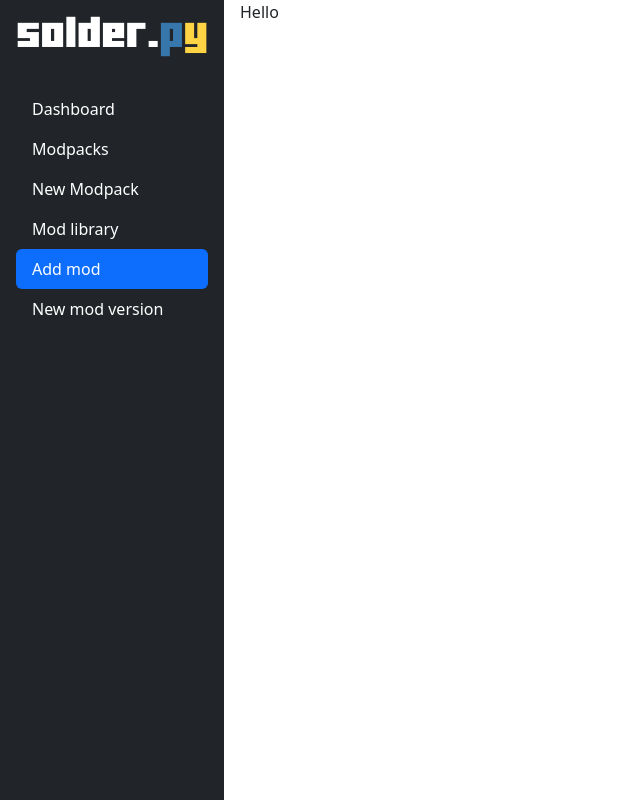
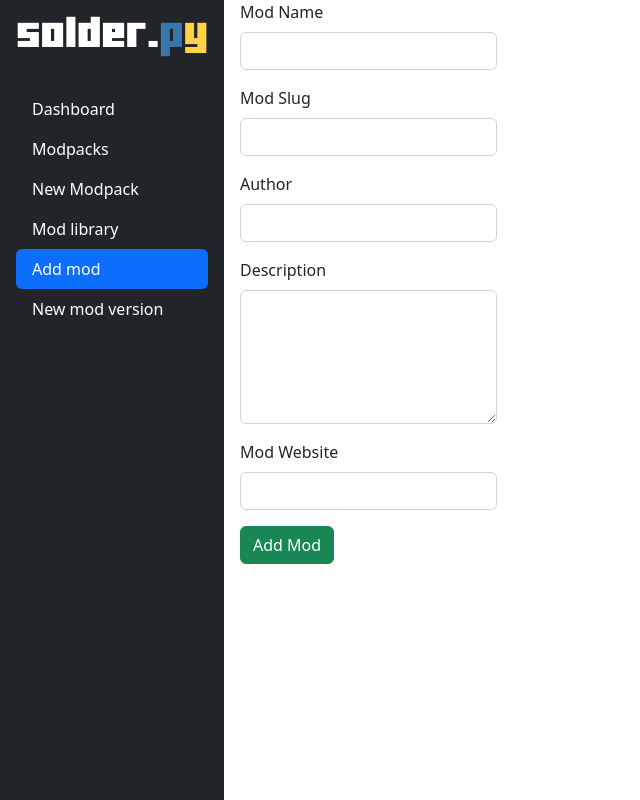
Before and after one commit to Thorfusion/solder.py, a Flask app: template templates/newmod.html in a window 1280 px wide. Shown: the whole page, without its empty margins (0-640 px from the left). Run offline with Flask 2, Linux system fonts and the light colour scheme; the template is opened without the code that fills it, so the values that code supplies are empty.

Commit message:
add form for adding mods

```diff
--- a/templates/newmod.html
+++ b/templates/newmod.html
@@ -4,5 +4,29 @@
 <title>solder.py</title>
 
 {%endblock%}{%block main%}
-<p>Hello</p>
+<div class="">
+    <form method="post" action="">
+        <div class="mb-3"">
+            <label for="pretty_name" class="form-label">Mod Name</label>
+            <input type="text" class="form-control" name="pretty_name" id="pretty_name">
+        </div>
+        <div class="mb-3"">
+            <label for="name" class="form-label">Mod Slug</label>
+            <input type="text" class="form-control" name="name" id="name">
+        </div>
+        <div class="mb-3"">
+            <label for="author" class="form-label">Author</label>
+            <input type="text" class="form-control" name="author" id="author">
+        </div>
+        <div class="mb-3"">
+            <label for="description" class="form-label">Description</label>
+            <textarea name="description" id="description" class="form-control" rows="5"></textarea>
+        </div>
+        <div class="mb-3"">
+            <label for="link" class="form-label">Mod Website</label>
+            <input type="text" class="form-control" name="link" id="link">
+        </div>
+        <input class="btn btn-success" type="submit" value="Add Mod">
+    </form>
+</div>
 {% endblock %}
```
